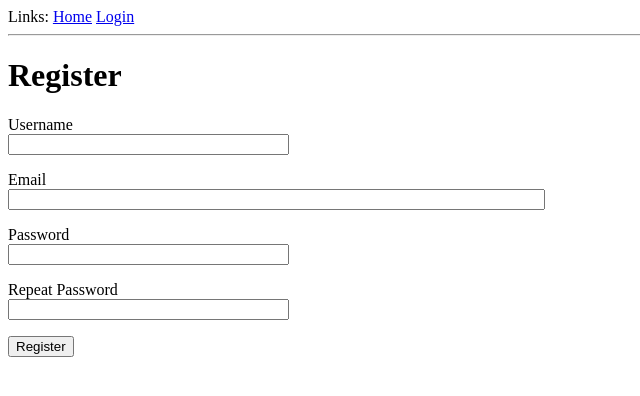
After one commit to ananth-duggirala/typing-tutor, a Flask app: page /register in a window 1280 px wide. The commit adds this page. Shown: the top 396 px of the page, without its empty margins (0-640 px from the left). Run offline with Flask 2, Linux system fonts and the light colour scheme.

Commit message:
Added registration form

```diff
--- a/app/__init__.py
+++ b/app/__init__.py
@@ -2,10 +2,13 @@ from flask import Flask
 from config import Config
 from flask_sqlalchemy import SQLAlchemy
 from flask_migrate import Migrate
+from flask_login import LoginManager
 
 app = Flask(__name__)
 app.config.from_object(Config)
 db = SQLAlchemy(app)
 migrate = Migrate(app, db)
+login = LoginManager(app)
+login.login_view = 'login'
 
 from app import routes, models
--- a/app/forms.py
+++ b/app/forms.py
@@ -1,9 +1,29 @@
 from wtforms import StringField, PasswordField, SubmitField, BooleanField
-from wtforms.validators import DataRequired
+from wtforms.validators import DataRequired, ValidationError, Email, EqualTo
 from flask_wtf import FlaskForm
+from app.models import User
 
 class LoginForm(FlaskForm):
   username = StringField('Username', validators=[DataRequired()])
   password = PasswordField('Password', validators=[DataRequired()])
   remember_me = BooleanField('Remember Me')
   submit = SubmitField('Sign In')
+
+
+class RegistrationForm(FlaskForm):
+  username = StringField('Username', validators=[DataRequired()])
+  email = StringField('Email', validators=[DataRequired(), Email()])
+  password = PasswordField('Password', validators=[DataRequired()])
+  password2 = PasswordField(
+    'Repeat Password', validators=[DataRequired(), EqualTo('password')])
+  submit = SubmitField('Register')
+
+  def validate_username(self, username):
+    user = User.query.filter_by(username=username.data).first()
+    if user is not None:
+      raise ValidationError('Please use a different username.')
+
+  def validate_email(self, email):
+    user = User.query.filter_by(email=email.data).first()
+    if user is not None:
+      raise ValidationError('Please use a different email address.')
--- a/app/routes.py
+++ b/app/routes.py
@@ -1,10 +1,14 @@
-from flask import render_template, flash, redirect
-from app import app
-from app.forms import LoginForm
+from flask import render_template, flash, redirect, request, url_for
+from app import app, db
+from app.forms import LoginForm, RegistrationForm
+from flask_login import current_user, login_user, logout_user, login_required
+from app.models import User
+from werkzeug.urls import url_parse
 
 @app.route('/')
 @app.route('/index')
 @app.route('/home')
+@login_required
 def index():
   user = {'username': 'testUser'}
   posts = [
@@ -17,13 +21,43 @@ def index():
       'body': 'Me too!'
     }
   ]
-  return render_template('index.html', title='Home', user=user, posts=posts)
+  return render_template('index.html', title='Home', posts=posts)
 
 @app.route('/login', methods=['GET', 'POST'])
 def login():
+  if current_user.is_authenticated:
+    return redirect(url_for('index'))
   form = LoginForm()
   if form.validate_on_submit():
-    flash('Login requested for user {}, remember_me={}'.format(
-      form.username.data, form.remember_me.data))
-    return redirect('/index')
+    user = User.query.filter_by(username=form.username.data).first()
+    if user is None or not user.check_password(form.password.data):
+      flash('Invalid username or password')
+      return redirect(url_for('login'))
+    login_user(user, remember=form.remember_me.data)
+
+    next_page = request.args.get('next')
+    if not next_page or url_parse(next_page).netloc != '':
+      next_page = url_for('index')
+
+    return redirect(url_for('index'))
   return render_template('login.html', title='Sign In', form=form)
+
+@app.route('/logout')
+def logout():
+  logout_user()
+  return redirect(url_for('index'))
+
+
+@app.route('/register', methods=['GET', 'POST'])
+def register():
+  if current_user.is_authenticated:
+    return redirect(url_for('index'))
+  form = RegistrationForm()
+  if form.validate_on_submit():
+    user = User(username=form.username.data, email=form.email.data)
+    user.set_password(form.password.data)
+    db.session.add(user)
+    db.session.commit()
+    flash('Welcome aboard!')
+    return redirect(url_for('login'))
+  return render_template('register.html', title='Register', form=form)
--- a/app/templates/base.html
+++ b/app/templates/base.html
@@ -9,8 +9,12 @@
   <head>
   <body>
     <div>Links:
-      <a href="/index">Home</a>
-      <a href="/login">Login</a>
+      <a href="{{ url_for('index') }}">Home</a>
+      {% if current_user.is_anonymous %}
+      <a href="{{ url_for('login') }}">Login</a>
+      {% else %}
+      <a href="{{ url_for('logout') }}">Logout</a>
+      {% endif %}
     </div>
     <hr>
     {% with messages = get_flashed_messages() %}
--- a/app/templates/index.html
+++ b/app/templates/index.html
@@ -1,7 +1,7 @@
 {% extends "base.html" %}
 
 {% block content %}
-    <h2>Hello, {{ user.username }}</h2>
+    <h2>Hello, {{ current_user.username }}</h2>
     {% for post in posts %}
     <div><p>{{ post.author.username }} says: <b>{{ post.body }}</b></p></div>
     {% endfor %}
--- a/app/templates/login.html
+++ b/app/templates/login.html
@@ -26,4 +26,5 @@
     <p>{{ form.remember_me() }} {{ form.remember_me.label }}</p>
     <p>{{ form.submit() }}</p>
   </form>
+  <p>New User? <a href="{{ url_for('register') }}">Register</a> to gain access to the leaderboard!</p>
 {% endblock %}
--- /dev/null
+++ b/app/templates/register.html
@@ -0,0 +1,37 @@
+{% extends "base.html" %}
+
+{% block content %}
+  <h1>Register</h1>
+  <form action="" method="post">
+    {{ form.hidden_tag() }}
+    <p>
+      {{ form.username.label }}<br>
+      {{ form.username(size=32) }}<br>
+      {% for error in form.username.errors %}
+      <span style="color: red;">[{{ error }}]</span>
+      {% endfor %}
+    </p>
+    <p>
+      {{ form.email.label }}<br>
+      {{ form.email(size=64) }}<br>
+      {% for error in form.email.errors %}
+      <span style="color: red;">[{{ error }}]</span>
+      {% endfor %}
+    </p>
+    <p>
+      {{ form.password.label }}<br>
+      {{ form.password(size=32) }}<br>
+      {% for error in form.password.errors %}
+      <span style="color: red;">[{{ error }}]</span>
+      {% endfor %}
+    </p>
+    <p>
+      {{ form.password2.label }}<br>
+      {{ form.password2(size=32) }}<br>
+      {% for error in form.password2.errors %}
+      <span style="color: red;">[{{ error }}]</span>
+      {% endfor %}
+    </p>
+    <p>{{ form.submit() }}</p>
+  </form>
+{% endblock %}
```
Also changed, not shown: app/models.py (+14 -2 lines), app.db.
